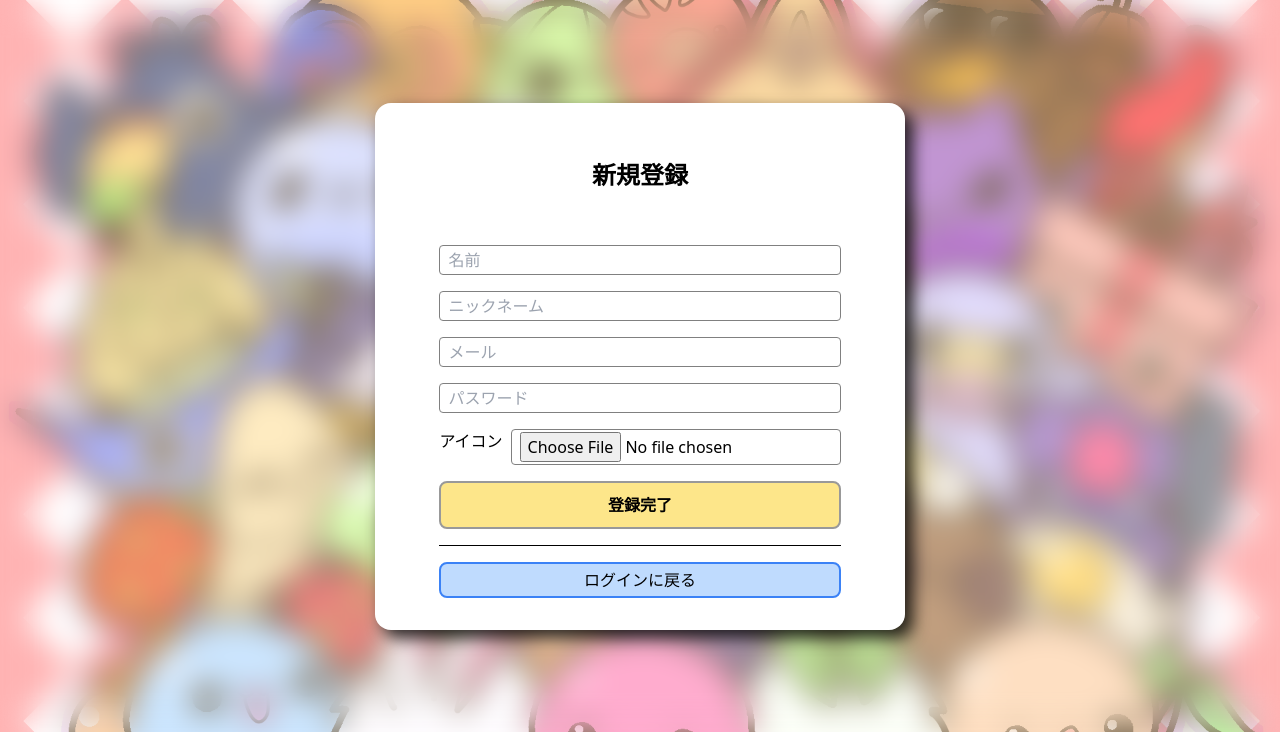
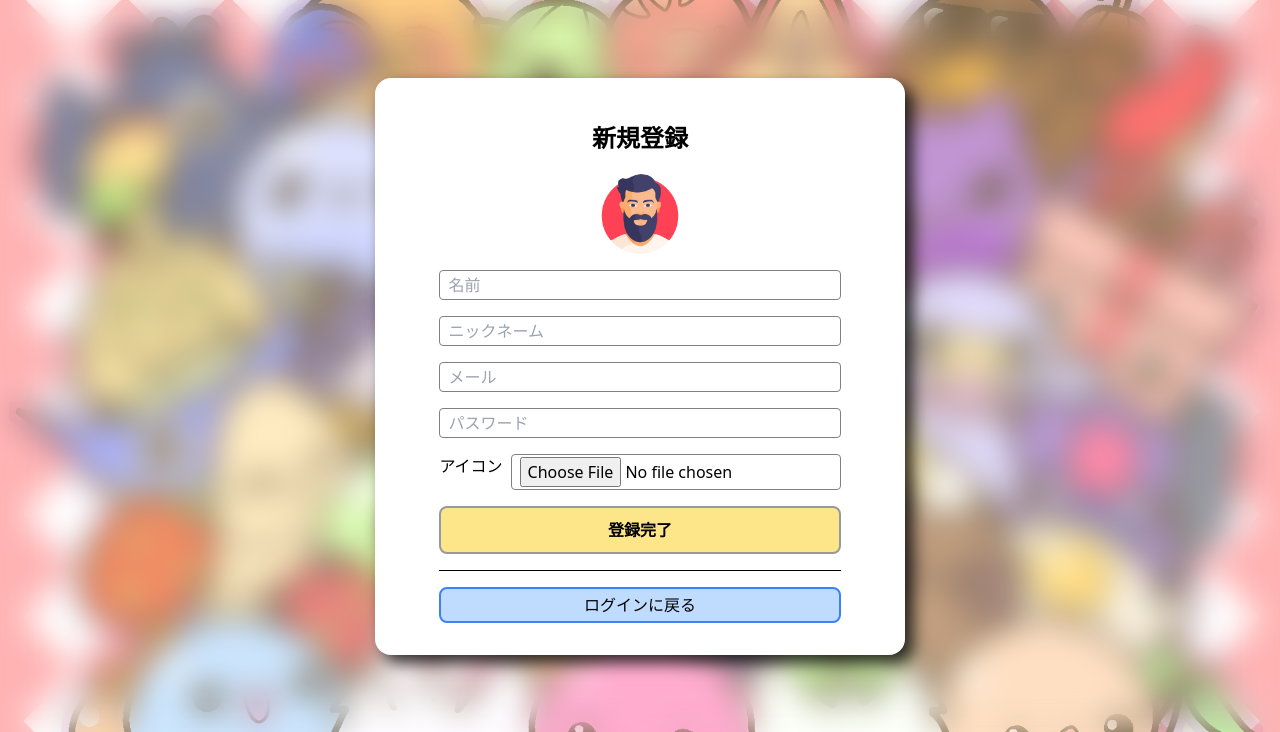
Before and after one commit to shika-n/kyoudou1_e, a PHP site: page /register.php in a window 1280 px wide. Shown: the part 68-800 px from the top of the page. Run offline with PHP 8.4, Linux system fonts and the light colour scheme; a stand-in replaces the project's code that opens the database connection; some libraries are stand-ins or nearby versions.

Commit message:
Add profile icon preview

```diff
--- /dev/null
+++ b/js/icon_preview.js
@@ -0,0 +1,14 @@
+const iconPreview = document.getElementById("preview")
+const fileSelectInput = document.getElementById("icon");
+
+fileSelectInput.addEventListener("change", (e) => {
+	if (e.currentTarget.files && e.currentTarget.files[0]) {
+		let reader = new FileReader();
+
+		reader.onload = (e) => {
+			iconPreview.src = e.currentTarget.result;
+		};
+
+		reader.readAsDataURL(e.currentTarget.files[0]);
+	}
+});
--- a/register.php
+++ b/register.php
@@ -96,6 +96,7 @@ if ($_SERVER["REQUEST_METHOD"] == "POST") {
 			<div class="form-top px-8 md:px-16 py-8">
 				<h1 class="text-2xl font-bold">新規登録</h1>
 				<p class="mb-2 text-red-600 font-bold underline decoration-wavy">{$error}</p>
+				<img class="mx-auto mb-4 w-20 aspect-square object-cover object-center rounded-full" id="preview" src="profile_pictures/man.png">
 				<form method="POST" class="flex flex-col gap-4" enctype="multipart/form-data">
 					<!-- 名前 -->
 					<input type="text" id="name" name="name" placeholder="名前" value="$name">
@@ -107,7 +108,7 @@ if ($_SERVER["REQUEST_METHOD"] == "POST") {
 					<input type="password" name="password" placeholder="パスワード">
 					<div class="flex flex-col md:flex-row md:gap-2 items-left text-left">
 						<label>アイコン</label>
-						<input type="file" name="icon" accept="image/*" class="flex-grow">
+						<input type="file" id="icon" name="icon" accept="image/*" class="flex-grow">
 					</div>
 					<!-- 送信 -->
 					<input type="submit" class="button font-bold bg-amber-200 hover:bg-amber-300 active:bg-amber-400 transition-all" value="登録完了">
@@ -116,6 +117,7 @@ if ($_SERVER["REQUEST_METHOD"] == "POST") {
 				<a href="login_page.php" class="linkbutton block bg-blue-200 hover:bg-blue-300 active:bg-blue-400 border-blue-500 border-2 p-1 rounded-lg transition-all">ログインに戻る</a>
 			</div>
 		</div>
+		<script src="js/icon_preview.js"></script>
 	___EOF___;
 
 	echo str_replace("<!-- CONTENT -->", $content, $guest_html);
--- a/sinup.css
+++ b/sinup.css
@@ -23,8 +23,7 @@ body{
     background-color: rgb(255, 255, 255);
 	height: fit-content;
     h1{
-		padding: 24px 0px;
-        margin-bottom: 30px;
+		padding: 12px 0px;
     }
 
 	/* 任意 */
```
